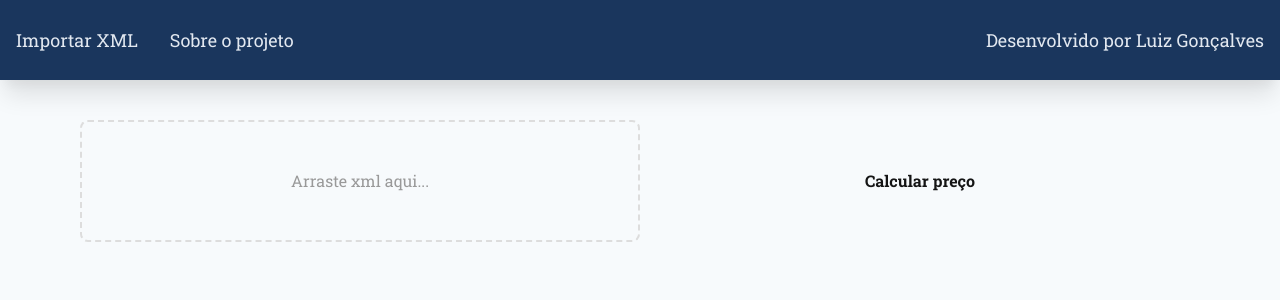
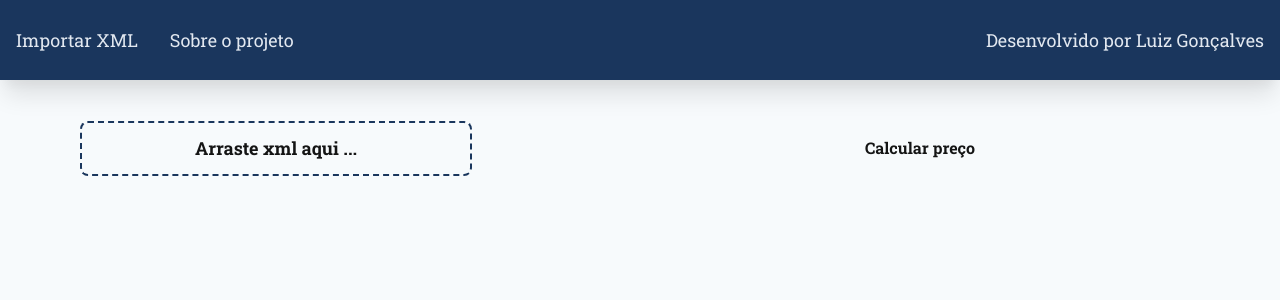
Before and after one commit to luiz21goncalves/calculate-taxes-web, a Next.js app: page /import in a window 1280 px wide. Shown: the top 300 px of the page. Built offline with nearby package versions, Linux system fonts and the light colour scheme.

Commit message:
refactor: add chakra-ui in Upload component

```diff
--- a/src/components/Upload/index.tsx
+++ b/src/components/Upload/index.tsx
@@ -1,6 +1,5 @@
+import { Box, Text } from '@chakra-ui/react';
 import Dropzone from 'react-dropzone';
-
-import { DropContainer, UploadMessage } from './styles';
 
 interface UploadProps {
   onUpload: (files: File[]) => void;
@@ -10,31 +9,51 @@ interface UploadProps {
 export default function Upload({ onUpload, file }: UploadProps) {
   const renderDragMessage = (isDragActive: boolean, isDragReject: boolean) => {
     if (!isDragActive) {
-      return <UploadMessage type="default">Arraste xml aqui...</UploadMessage>;
+      return (
+        <Text fontSize="lg" fontWeight="bold">
+          Arraste xml aqui ...
+        </Text>
+      );
     }
 
     if (isDragReject) {
-      return <UploadMessage type="error">Arquivo não suportado</UploadMessage>;
+      return (
+        <Text fontSize="lg" fontWeight="bold" color="red.600">
+          Arquivo não suportado
+        </Text>
+      );
     }
 
-    return <UploadMessage type="success">Solte o xml aqui</UploadMessage>;
+    return (
+      <Text fontSize="lg" fontWeight="bold">
+        Solte o xml aqui
+      </Text>
+    );
   };
 
   return (
     <Dropzone accept="text/xml" onDropAccepted={onUpload}>
       {({ getRootProps, getInputProps, isDragActive, isDragReject }) => (
-        <DropContainer
+        <Box
           {...getRootProps()}
-          isDragActive={isDragActive}
-          isDragReject={isDragReject}
+          p="3"
+          border="2px"
+          borderRadius={8}
+          borderColor={isDragReject ? 'red.500' : 'blue.900'}
+          borderStyle="dashed"
+          w="70%"
+          align="center"
+          justify="center"
         >
           <input {...getInputProps()} multiple={false} />
           {file ? (
-            <p>{file.name}</p>
+            <Text fontSize="lg" fontWeight="bold">
+              {file.name}
+            </Text>
           ) : (
             renderDragMessage(isDragActive, isDragReject)
           )}
-        </DropContainer>
+        </Box>
       )}
     </Dropzone>
   );
--- a/src/components/Upload/styles.ts
+++ /dev/null
@@ -1,49 +0,0 @@
-import styled, { css } from 'styled-components';
-
-type DropContainerProps = {
-  isDragActive: boolean;
-  isDragReject: boolean;
-};
-type UploadMessageProps = {
-  type: 'default' | 'error' | 'success';
-};
-
-const dragActive = css`
-  border-color: var(--blue-500);
-`;
-
-const dragReject = css`
-  border-color: var(--red-500);
-`;
-
-export const DropContainer = styled.div<DropContainerProps>`
-  width: 100%;
-  padding: 2rem;
-  background: var(--white);
-  border-radius: 8px;
-  display: flex;
-  align-items: center;
-  justify-content: center;
-
-  border: 2px dashed #ddd;
-  border-radius: 8px;
-  cursor: pointer;
-  transition: height 0.2s ease;
-
-  ${(props) => props.isDragActive && dragActive};
-  ${(props) => props.isDragReject && dragReject};
-`;
-
-const messageColors = {
-  default: '#999',
-  error: '#F25D27',
-  success: ' #123952',
-};
-
-export const UploadMessage = styled.p<UploadMessageProps>`
-  display: flex;
-  color: ${(props) => messageColors[props.type]};
-  justify-content: center;
-  align-items: center;
-  padding: 15px 0;
-`;
```
